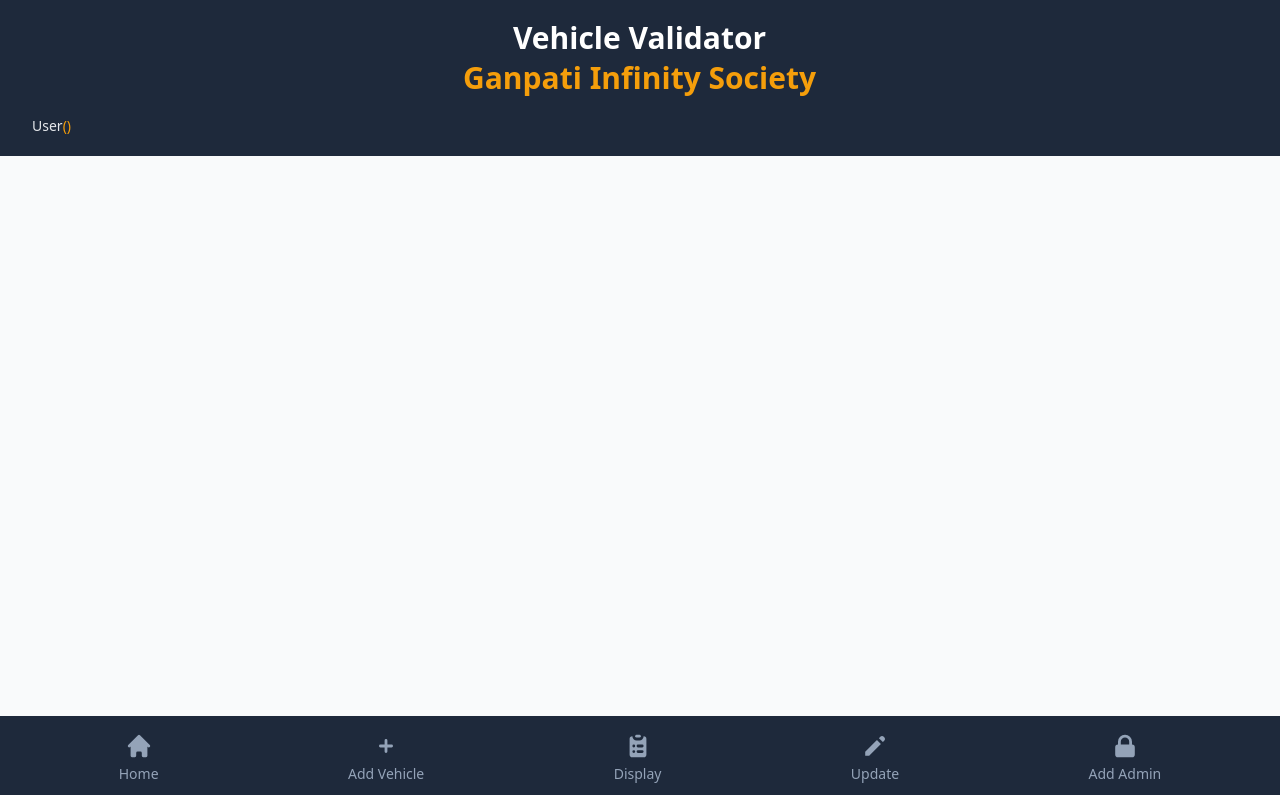
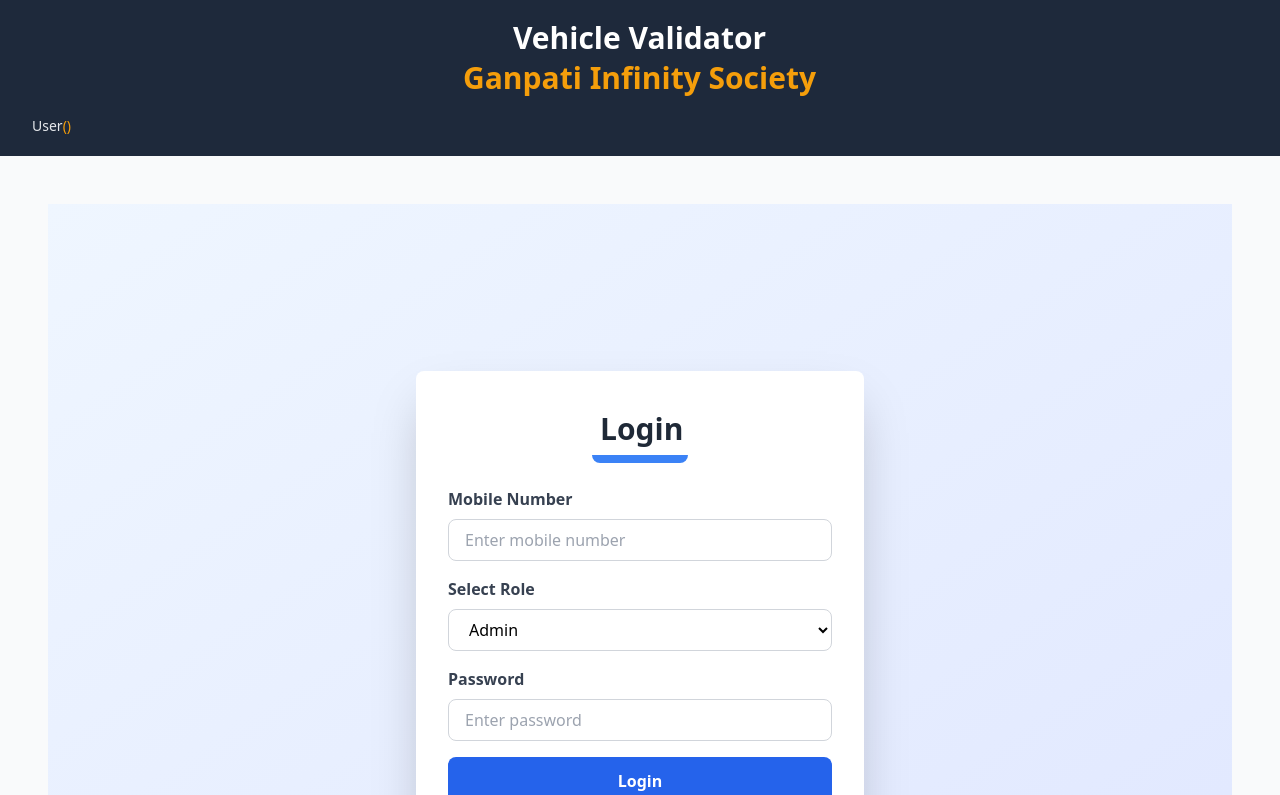
Before and after one commit to CODERVARUNMALVIYA/Optico-assement, a React (Vite) app in the folder frontend/: page /login in a window 1280 px wide. Shown: the top 795 px of the page. Built offline with nearby package versions, Linux system fonts and the light colour scheme.

Commit message:
axios setup

```diff
--- a/frontend/package.json
+++ b/frontend/package.json
@@ -9,6 +9,7 @@
     "preview": "vite preview"
   },
   "dependencies": {
+    "axios": "^1.13.2",
     "react": "^18.2.0",
     "react-dom": "^18.2.0",
     "react-router-dom": "^7.9.5"
--- a/frontend/src/App.jsx
+++ b/frontend/src/App.jsx
@@ -6,6 +6,7 @@ import Add from './pages/Add';
 import Update from './pages/Update';
 import Display from './pages/Display';
 import Admin from './pages/Admin';
+import Login from './pages/Login';
 import { Route, Routes } from 'react-router-dom';
 
 export default function App() {
@@ -19,6 +20,7 @@ export default function App() {
             <Route path="/update" element={<Update />} />
             <Route path="/display" element={<Display />} />
             <Route path="/admin" element={<Admin />} />
+            <Route path="/login" element={<Login />} />
         </Routes>
         </main>
         <BottomNavbar />
--- /dev/null
+++ b/frontend/src/api/client.js
@@ -0,0 +1,35 @@
+import axios from 'axios';
+
+const API_URL = import.meta.env.VITE_API_URL || 'http://localhost:5000/api';
+
+const client = axios.create({
+    baseURL: API_URL,
+    headers: {
+        'Content-Type': 'application/json'
+    },
+    timeout: 10000
+});
+client.interceptors.request.use((config) => {
+    const token = localStorage.getItem('token');
+    if (token) {
+        config.headers.Authorization = `Bearer ${token}`;
+    }
+    return config;
+},
+(error) => {
+    return Promise.reject(error);
+});
+
+client.interceptors.response.use((response) =>
+    response,
+    (error) => {
+        if (error.response && error.response.status === 401) {
+           localStorage.removeItem('token');
+           localStorage.removeItem('user');
+           window.location.href = '/login';
+
+        }
+    return Promise.reject(error);
+});
+
+export default client;
--- /dev/null
+++ b/frontend/src/pages/Login.jsx
@@ -0,0 +1,111 @@
+import React, { useState } from 'react'
+import { useNavigate } from 'react-router-dom';
+
+function Login() {
+  const [mobile, setMobile] = useState('')
+  const [password, setPassword] = useState('')
+  const [role, setRole] = useState('Admin')
+  const [showPassword, setShowPassword] = useState(false)
+  const [error, setError] = useState('')
+  const [loading, setLoading] = useState(false)
+
+
+  const navigate = useNavigate();
+
+  const handleSubmit = async (e) => {
+    e.preventDefault();
+    setError('');
+    setLoading(true);
+
+    const result = await login(mobile, password, role);
+
+    if (result.success) {
+      navigate('/');
+    } else {
+      setError(result.message || 'Login failed');
+    }
+
+    setLoading(false);
+  };
+
+  return (
+    <div className="min-h-screen w-full flex items-center justify-center bg-gradient-to-br from-blue-50 to-indigo-100">
+      <div className="bg-white p-8 rounded-lg shadow-2xl w-full max-w-md">
+        <h2 className="text-3xl ml-36 w-1/4 font-bold border-b-8 p-2 rounded-lg border-blue-500 text-center text-gray-800 mb-6">
+           Login
+        </h2>
+
+        {error && (
+          <div className="bg-red-100 border border-red-400 text-red-700 px-4 py-3 rounded mb-4">
+            {error}
+          </div>
+        )}
+
+        <form onSubmit={handleSubmit} className="space-y-4">
+          <div>
+            <label className="block text-gray-700 font-semibold mb-2">
+              Mobile Number
+            </label>
+            <input
+              type="text"
+              value={mobile}
+              onChange={(e) => setMobile(e.target.value)}
+              className="w-full px-4 py-2 border border-gray-300 rounded-lg focus:outline-none focus:ring-2 focus:ring-blue-500"
+              placeholder="Enter mobile number"
+              required
+            />
+          </div>
+
+          <div>
+            <label className="block text-gray-700 font-semibold mb-2">
+              Select Role
+            </label>
+            <select
+              value={role}
+              onChange={(e) => setRole(e.target.value)}
+              className="w-full px-4 py-2 border border-gray-300 rounded-lg focus:outline-none focus:ring-2 focus:ring-blue-500 bg-white"
+              required
+            >
+              <option value="Guard">Guard</option>
+              <option value="Admin">Admin</option>
+              <option value="SuperAdmin">Super Admin</option>
+            </select>
+          </div>
+
+          <div>
+            <label className="block text-gray-700 font-semibold mb-2">
+              Password
+            </label>
+            <div className="relative">
+              <input
+                type={showPassword ? 'text' : 'password'}
+                value={password}
+                onChange={(e) => setPassword(e.target.value)}
+                className="w-full px-4 py-2 border border-gray-300 rounded-lg focus:outline-none focus:ring-2 focus:ring-blue-500"
+                placeholder="Enter password"
+                required
+              />
+              <button
+                type="button"
+                onClick={() => setShowPassword(!showPassword)}
+                className="absolute right-3 top-1/2 transform -translate-y-1/2 text-gray-500 hover:text-gray-700"
+              >
+              </button>
+            </div>
+          </div>
+
+          <button
+            type="submit"
+            disabled={loading}
+            className="w-full bg-blue-600 text-white py-3 rounded-lg font-semibold hover:bg-blue-700 transition disabled:bg-gray-400 mt-6"
+          >
+            {loading ? 'Logging in...' : 'Login'}
+          </button>
+        </form>
+
+      </div>
+    </div>
+  );
+};
+
+export default Login;
```
Also changed, not shown: 2 other files (tests, documents, lock files or other folders).
